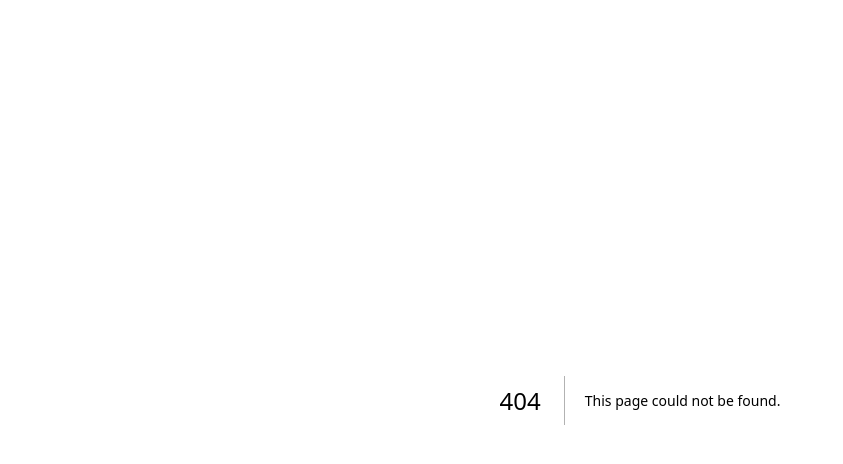
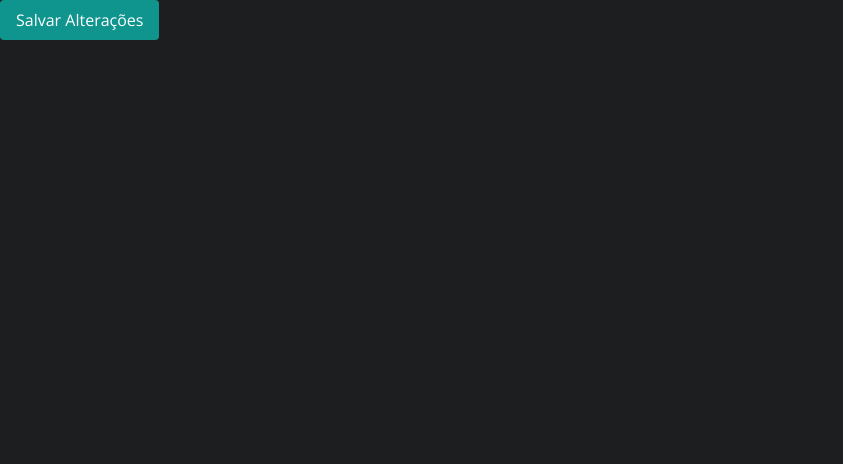
Before and after one commit to caiotv22/caiotv.store, a Next.js app: page /dashboard/Components/submitButton in a window 1280 px wide. Before the commit this address had no page. Shown: the top 464 px of the page, without its empty margins (0-843 px from the left). Built offline with nearby package versions, Linux system fonts and the light colour scheme.

Commit message:
SubmitButton

```diff
--- /dev/null
+++ b/pages/dashboard/Components/submitButton.js
@@ -0,0 +1,7 @@
+export default function SubmitButton() {
+  return (
+    <button className='bg-defaultGreen hover:bg-emerald-700 text-white py-2 px-4 rounded' type='submit'>
+      Salvar Alterações
+    </button>
+  );
+}
```
